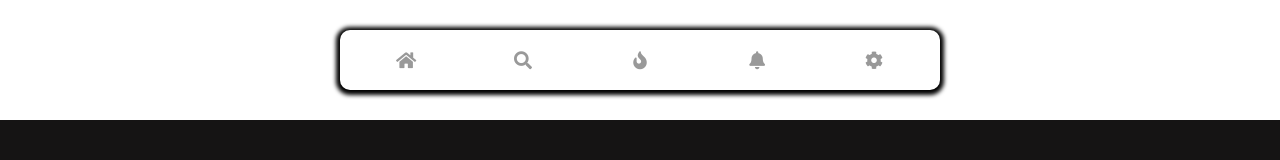
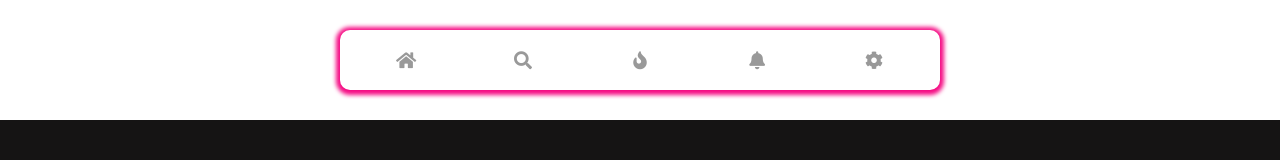
Before and after one commit to vaivodeieva/project-261121, a React (Create React App) app: page / in a window 1280 px wide. Shown: the top 160 px of the page. Built offline with nearby package versions, Linux system fonts and the light colour scheme.

Commit message:
Update Header.css

```diff
--- a/src/Assets/Css/Header.css
+++ b/src/Assets/Css/Header.css
@@ -34,7 +34,7 @@
     gap: 5px;
     border-radius: 10px;
     background: white;
-    box-shadow: 0px 1px 4px 4px black;
+    box-shadow: 0px 1px 4px 4px rgb(245, 12, 132);
   }
 
   .item-list {
```
